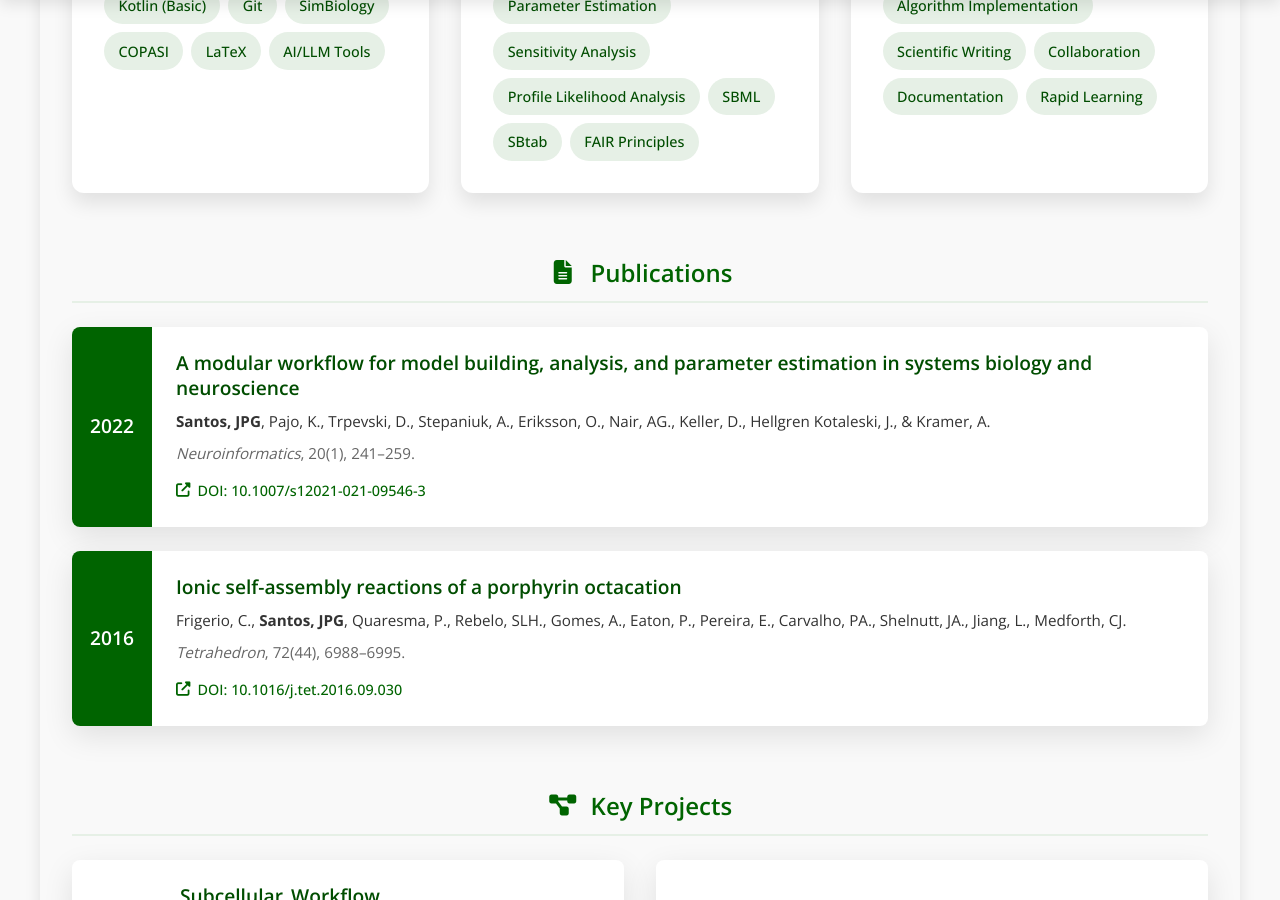
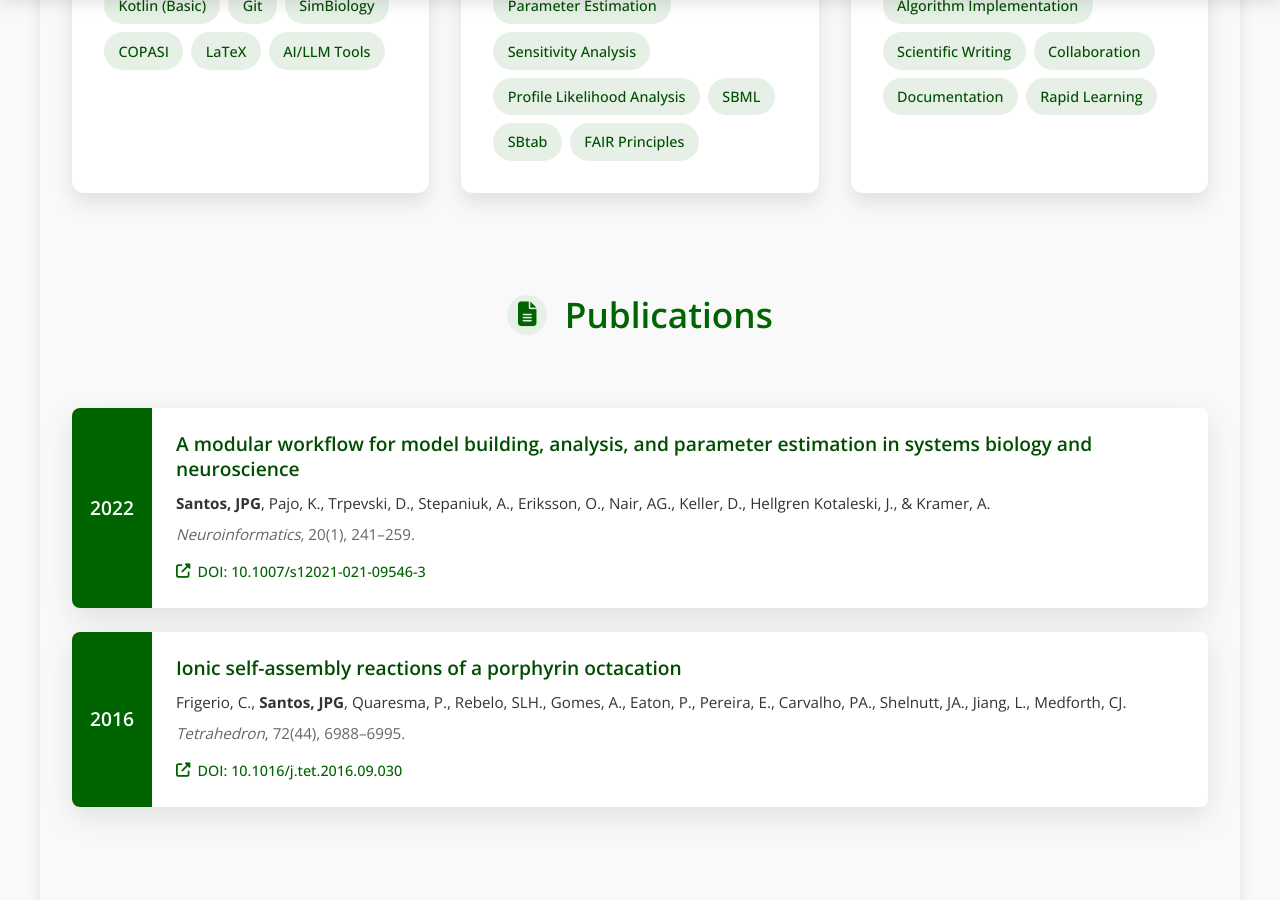
Before and after one commit to jpgsantos/jpgsantos.github.io, a Jekyll site: the page built from cv.md, in a window 1280 px wide and 900 px high, scrolled down 1966 px. Built offline with Jekyll 4.4.1, drawn with Linux system fonts in a browser that asks for light colours.

Commit message:
Update cv.md

```diff
--- a/cv.md
+++ b/cv.md
@@ -180,6 +180,7 @@
 		<span>FAIR Principles</span>
       </div>
     </div>
+
     <div class="card">
       <div class="card-icon">
 		<i class="fas fa-comment"></i>
@@ -197,11 +198,8 @@
   </div>
 </section>
 
-<section class="cv-publications-section">
-  <div class="cv-section-header centered">
-    <i class="fas fa-file-alt"></i>
-    <h2>Publications</h2>
-  </div>
+<section class="section">
+  <h2 class="section-heading"><span class="heading-icon"><i class="fas fa-file-alt"></i></span>Publications</h2>
 
   <div class="publications-grid">
     <div class="publication-card">
@@ -226,18 +224,14 @@
   </div>
 </section>
 
-<section class="cv-projects-section">
-  <div class="cv-section-header centered">
-    <i class="fas fa-project-diagram"></i>
-    <h2>Key Projects</h2>
-  </div>
+<section class="section">
+  <h2 class="section-heading"><span class="heading-icon"><i class="fas fa-project-diagram"></i></span>Key Projects</h2>
 
-  <div class="projects-mini-grid">
-    <div class="project-mini-card">
-      <div class="project-mini-icon">
+  <div class="grid">
+    <div class="card">
+      <div class="icon">
         <i class="fas fa-laptop-code"></i>
       </div>
-      <div class="project-mini-content">
         <h3>Subcellular_Workflow</h3>
         <p>A modular, FAIR-compliant MATLAB framework for ODE biochemical pathway modeling, analysis, and parameterization.</p>
         <div class="project-mini-links">
@@ -245,17 +239,14 @@
           <a href="https://subcellular-workflow.readthedocs.io/" target="_blank"><i class="fas fa-book"></i> Docs</a>
           <a href="https://doi.org/10.1007/s12021-021-09546-3" target="_blank"><i class="fas fa-file-alt"></i> Paper</a>
         </div>
-      </div>
     </div>
 
-    <div class="project-mini-card">
-      <div class="project-mini-icon">
+    <div class="card">
+      <div class="icon">
         <i class="fas fa-mobile-alt"></i>
       </div>
-      <div class="project-mini-content">
         <h3>Chore Division Android App</h3>
         <p>Self-taught Kotlin project demonstrating rapid learning ability and adaptability to new technologies.</p>
-      </div>
     </div>
   </div>
 
```
